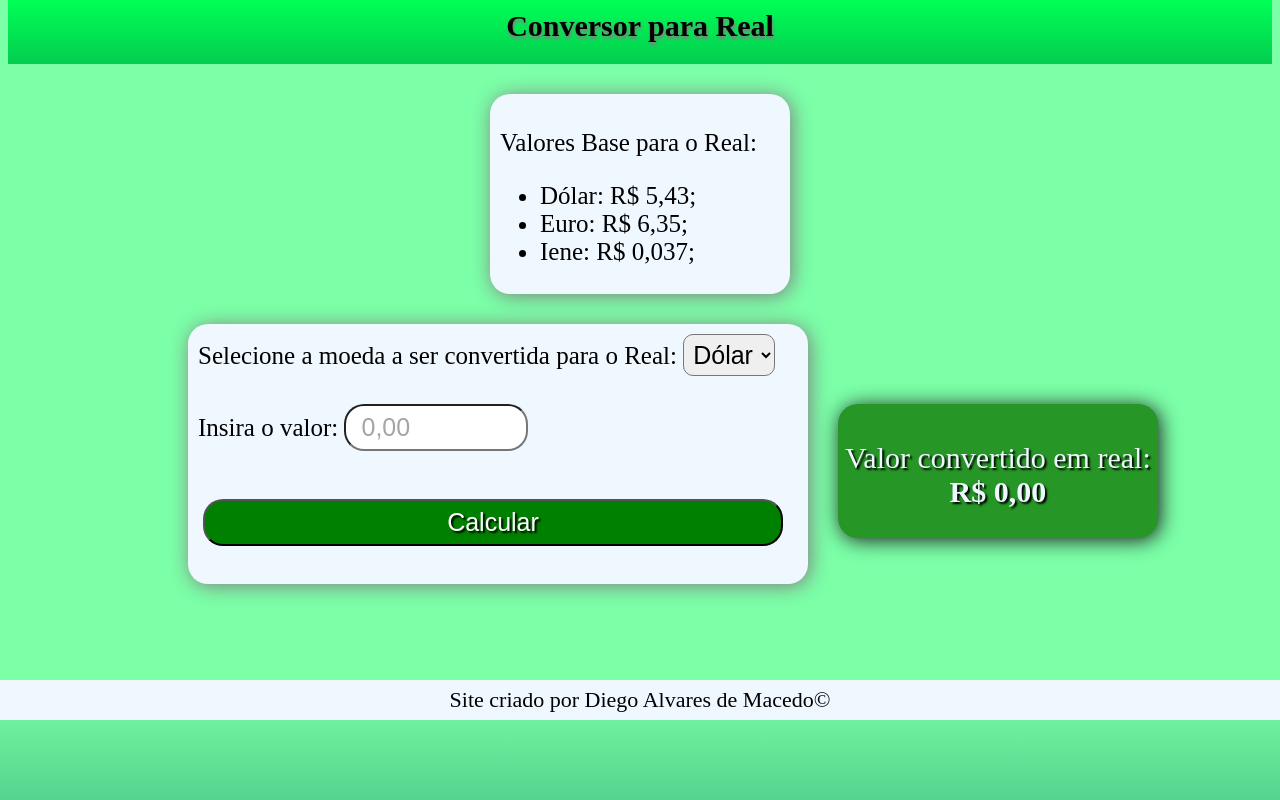
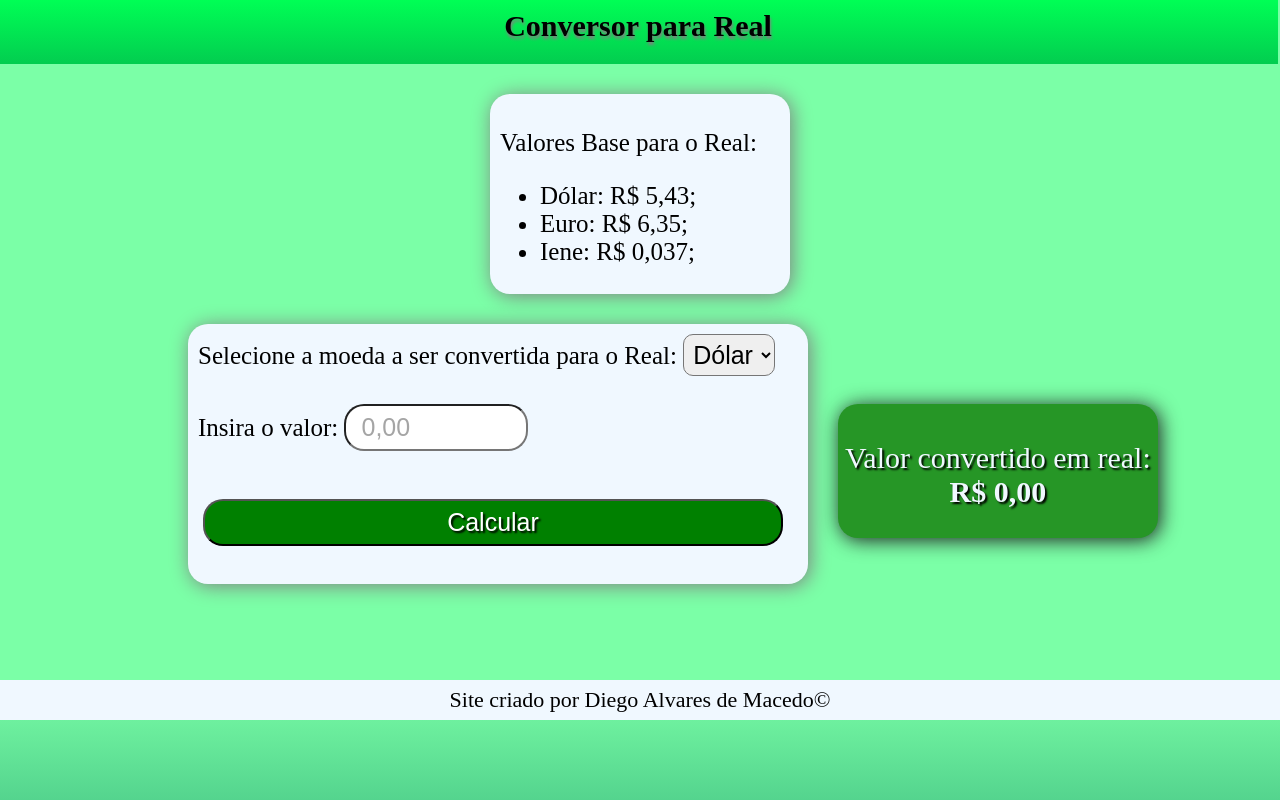
Before and after one commit to diegoalvares/conversor_de_moedas, a plain HTML site: page index.html in a window 1280 px wide. Drawn offline with Linux system fonts and the light colour scheme.

Commit message:
atualizando o header.

```diff
--- a/CSS/header.css
+++ b/CSS/header.css
@@ -1,9 +1,11 @@
 header{
     background-image: linear-gradient(to bottom, rgb(0, 255, 85), rgb(5, 161, 75) 15%);
     margin-top: -20px;
+    width: 100vw;
     text-align: center;
     text-shadow: 1px 3px 3px grey;
     padding: 1px 0px;
+    margin-left: -10px;
 }
 
 header>h1{
```
